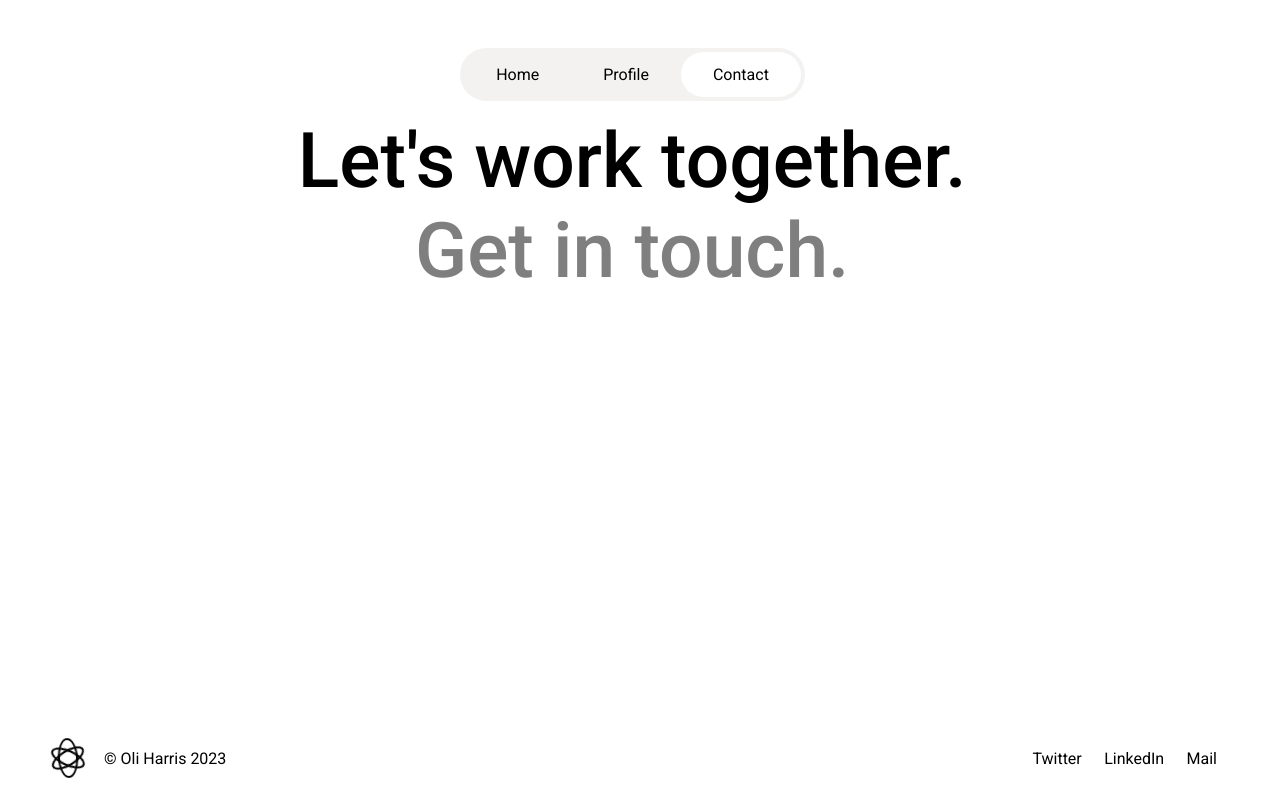
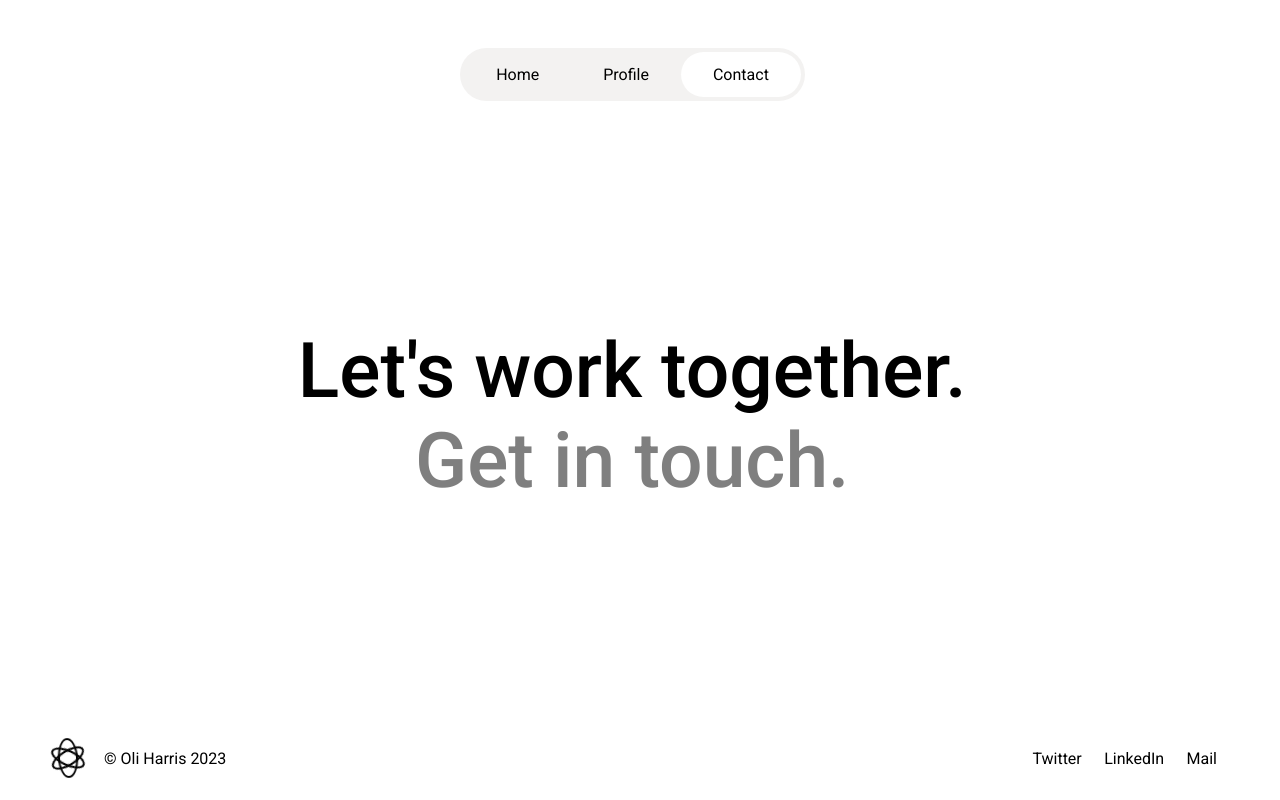
Before and after one commit to alvaromd99/oh-studio, a React (Vite) app: page /contact in a window 1280 px wide. Built offline with nearby package versions, Linux system fonts and the light colour scheme.

Commit message:
fix contact css and change contact link to work properly with the animation

```diff
--- a/src/components/contact annotation/ContactLink.tsx
+++ b/src/components/contact annotation/ContactLink.tsx
@@ -12,7 +12,7 @@ export default function ContactLink() {
 		<div className='contact'>
 			<p ref={paragraphRef}>Let's work together.</p>
 			<a href='#'>
-				<p ref={linkParagraphRef}>Get in touch.</p>
+				<span ref={linkParagraphRef}>Get in touch.</span>
 			</a>
 		</div>
 	)
--- a/src/components/contact annotation/contactLink.css
+++ b/src/components/contact annotation/contactLink.css
@@ -15,7 +15,8 @@
 			color: var(--light-gray);
 		}
 
-		p {
+		span {
+			display: inline-block;
 			opacity: 0;
 			animation-delay: 0.1s;
 		}
--- a/src/pages/contact/contact.css
+++ b/src/pages/contact/contact.css
@@ -7,6 +7,7 @@
 	justify-content: space-between;
 
 	.link {
+		margin-top: 18%;
 		transform: scale(2);
 	}
 }
```
